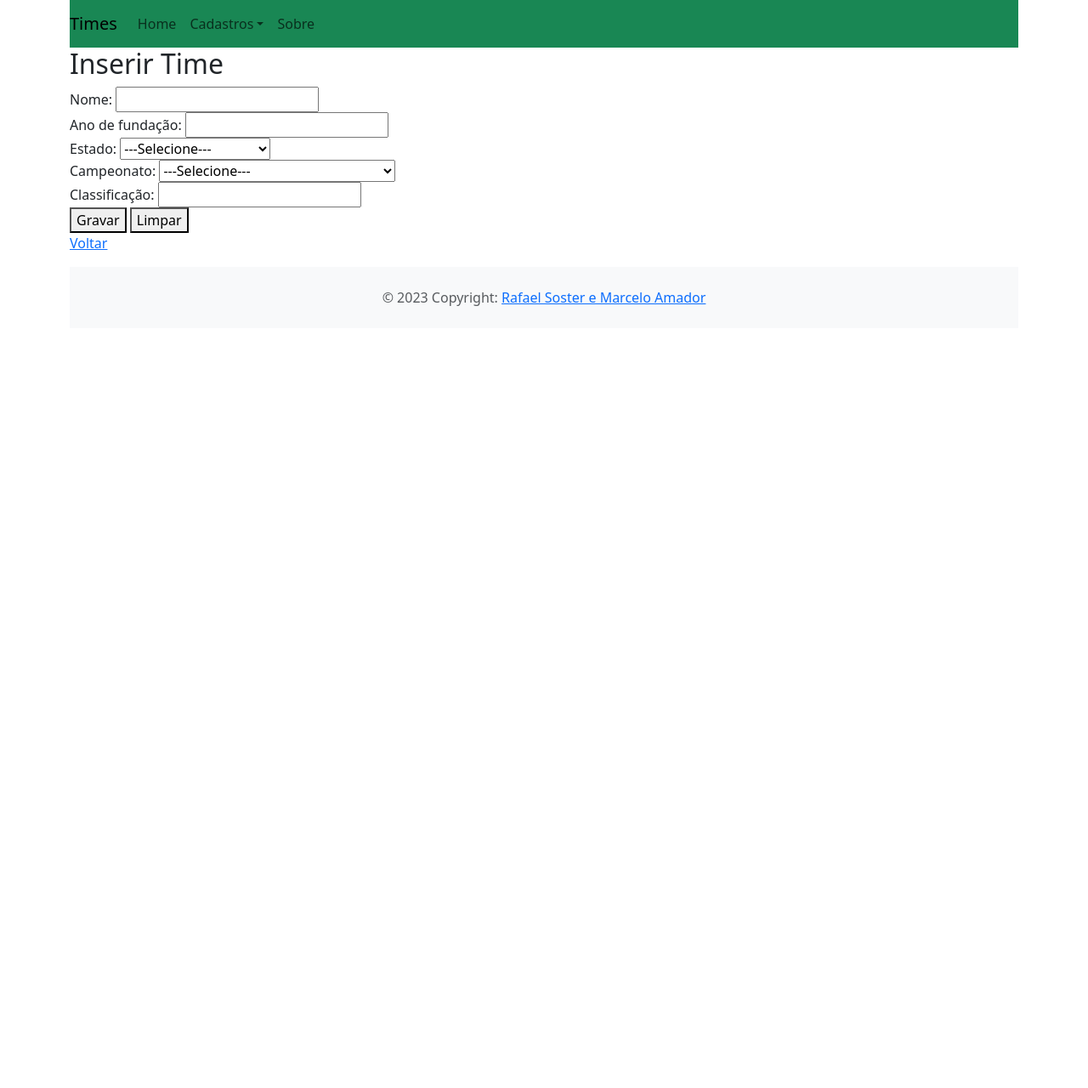
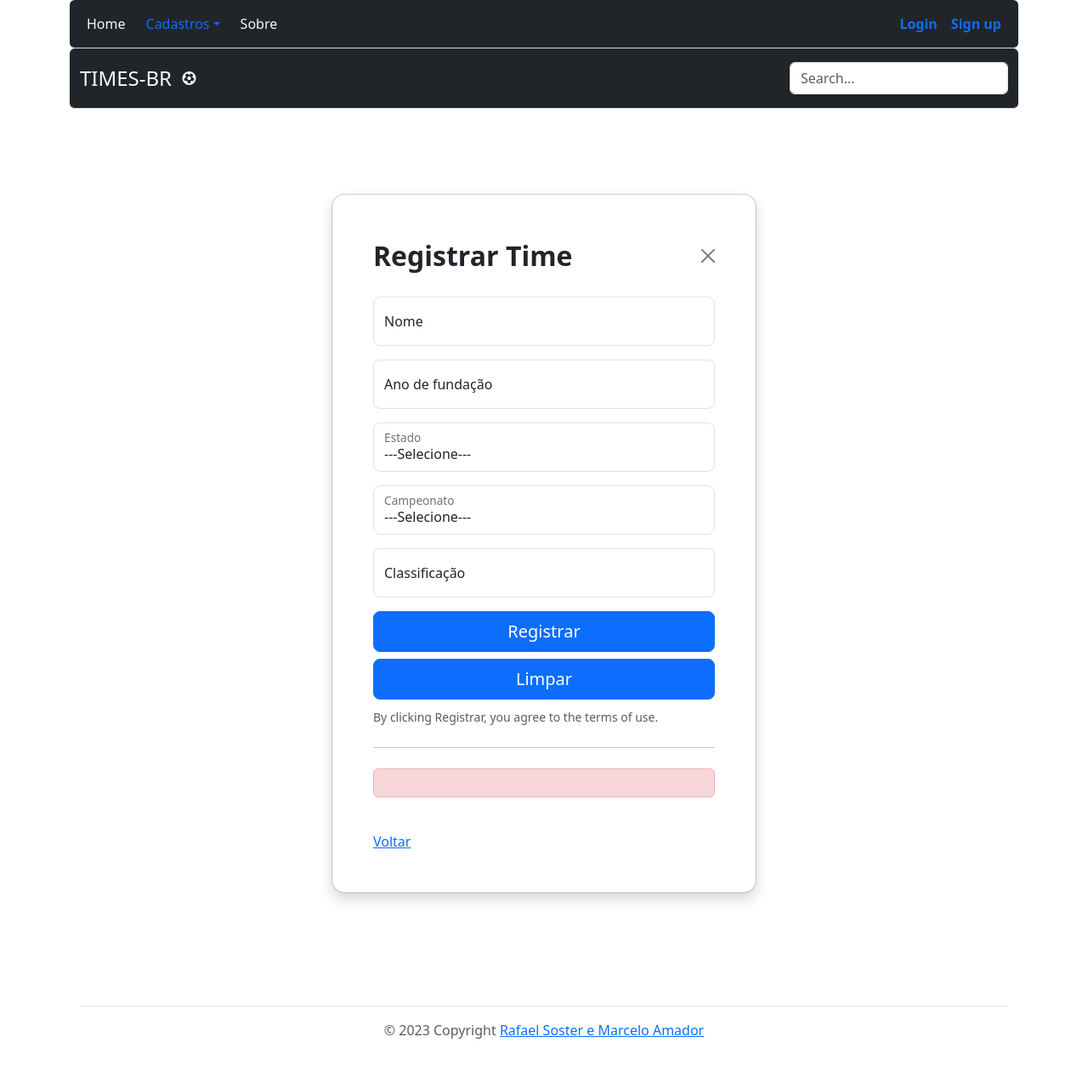
Before and after one commit to Marcelo-Freitas/crud_times, a PHP site: page /view/times/inserir.php in a window 1280 px wide. Shown: the whole page at 85% size. Before the commit the page ends 360 px from the top, so only its background shows below. Run offline with PHP 8.4, Linux system fonts and the light colour scheme; data comes from the database, SQL or seed files in the repository.

Commit message:
estilo e conserta alterar
estilização com bootstrap e atualização na captura do id da página alterar.php

```diff
--- a/view/include/footer.php
+++ b/view/include/footer.php
@@ -1,8 +1,10 @@
-<footer class="bg-light text-muted mt-3">
-        <div class="text-center p-4">
-            © 2023 Copyright: <a href="#" target="blank">Rafael Soster e Marcelo Amador</a>
-        </div>
-</footer>
+<div class="container">
+    <footer class="py-3 my-4">
+        <ul class="nav justify-content-center border-bottom pb-3 mb-3">
+        </ul>
+        <p class="text-center text-body-secondary">© 2023 Copyright <a href="https://foz.ifpr.edu.br" target="blank">Rafael Soster e Marcelo Amador</a></p>
+    </footer>
+</div>
 </div> <!-- fecha a div container no header php -->
 <script src="https://cdn.jsdelivr.net/npm/@popperjs/core@2.11.8/dist/umd/popper.min.js" integrity="sha384-I7E8VVD/ismYTF4hNIPjVp/Zjvgyol6VFvRkX/vR+Vc4jQkC+hVqc2pM8ODewa9r" crossorigin="anonymous"></script>
 <script src="https://cdn.jsdelivr.net/npm/bootstrap@5.3.2/dist/js/bootstrap.min.js" integrity="sha384-BBtl+eGJRgqQAUMxJ7pMwbEyER4l1g+O15P+16Ep7Q9Q+zqX6gSbd85u4mG4QzX+" crossorigin="anonymous"></script>
--- a/view/include/header.php
+++ b/view/include/header.php
@@ -3,8 +3,13 @@
 <head>
     <meta charset="UTF-8">
     <meta name="viewport" content="width=device-width, initial-scale=1.0">
+
+    <link rel="stylesheet" href="https://cdnjs.cloudflare.com/ajax/libs/font-awesome/6.4.2/css/all.min.css">
+
+    <link href="https://cdn.jsdelivr.net/npm/bootstrap@5.3.2/dist/css/bootstrap.min.css" rel="stylesheet" integrity="sha384-T3c6CoIi6uLrA9TneNEoa7RxnatzjcDSCmG1MXxSR1GAsXEV/Dwwykc2MPK8M2HN" crossorigin="anonymous">
+
     <title>CRUD Times</title>
-    <link href="https://cdn.jsdelivr.net/npm/bootstrap@5.3.2/dist/css/bootstrap.min.css" rel="stylesheet" integrity="sha384-T3c6CoIi6uLrA9TneNEoa7RxnatzjcDSCmG1MXxSR1GAsXEV/Dwwykc2MPK8M2HN" crossorigin="anonymous">
+
 </head>
 <body>
     <div class="container">
--- a/view/include/menu.php
+++ b/view/include/menu.php
@@ -2,29 +2,50 @@
 require_once __DIR__.'/../../util/config.php';
 ?>
 
-<nav class="navbar navbar-expand-lg navbar-light bg-success">
-    <a class="navbar-brand" href="#">Times</a>
-    <button class="navbar-toggler" type="button" data-toggle="collapse" data-target="#navSite">
-        <span class="navbar-toggler-icon"></span>
-    </button>
-    <div class="collapse navbar-collapse" id="navSite">
-        <ul class="navbar-nav ml-auto">
-        <ul class="navbar-nav ml-auto">
-        <li class="nav-item">
-            <a class="nav-link" href="<?= BASE_URL ?>/index.php">Home</a>
-        </li>
-
-        <li class="nav-item dropdown">
-            <a class="nav-link dropdown-toggle" href="#" id="navDropDown" data-toggle="dropdown">Cadastros</a>
-            <div class="dropdown-menu">
-                <a class="dropdown-item" href="<?= BASE_URL ?>/view/times/listar.php">Times</a>
-                <a class="dropdown-item" href="#">Turmas</a>
+<nav class="py-2 bg-dark border-bottom rounded-2">
+    <div class="container d-flex flex-wrap">
+        <ul class="nav me-auto">
+            <li class="nav-item"><a href="<?= BASE_URL ?>/index.php" class="nav-link link-light px-2 active" aria-current="page">Home</a></li>
+            <div class="dropdown">
+                <a class="nav-link dropdown-toggle" href="#" role="button" data-bs-toggle="dropdown" aria-expanded="false">Cadastros</a>
+                <ul class="dropdown-menu" data-bs-theme="dark">
+                    <li>
+                        <a class="dropdown-item d-flex align-items-center gap-2 py-2" href="<?= BASE_URL ?>/view/times/listar.php">
+                            <span class="d-inline-block bg-success rounded-circle p-1"></span>
+                        Times
+                        </a>
+                    </li>
+                    <li>
+                        <a class="dropdown-item d-flex align-items-center gap-2 py-2" href="#">
+                            <span class="d-inline-block bg-danger rounded-circle p-1"></span>
+                        Campeonatos
+                        </a>
+                    </li>
+                    <li>
+                        <a class="dropdown-item d-flex align-items-center gap-2 py-2" href="#">
+                            <span class="d-inline-block bg-primary rounded-circle p-1"></span>
+                        Premiações
+                        </a>
+                    </li>
+                </ul>
             </div>
-        </li>
-        <li class="nav-item">
-            <a class="nav-link" href="#">Sobre</a>
-        </li>
-    </ul>
+            <li class="nav-item"><a href="#" class="nav-link link-light px-2">Sobre</a></li>
+        </ul>
+        <ul class="nav">
+            <li class="nav-item"><a href="#" class="nav-link text-blue fw-bold px-2">Login</a></li>
+            <li class="nav-item"><a href="#" class="nav-link text-blue fw-bold px-2">Sign up</a></li>
         </ul>
     </div>
 </nav>
+
+<header class="py-3 mb-4 border-bottom bg-dark rounded-2">
+    <div class="container d-flex flex-wrap justify-content-center">
+        <a class="d-flex align-items-center mb-3 mb-lg-0 me-lg-auto text-light text-decoration-none">
+            <span class="fs-4 tex">TIMES-BR</span> &nbsp;&nbsp;&nbsp;
+            <i class="fa-solid fa-futbol"></i>
+        </a>
+        <form class="col-12 col-lg-auto mb-3 mb-lg-0">
+            <input type="search" class="form-control" placeholder="Search..." aria-label="Search">
+        </form>
+    </div>
+</header>
--- a/view/times/alterar.php
+++ b/view/times/alterar.php
@@ -17,10 +17,12 @@
     $anoFundacao = is_numeric($_POST['ano']) ? $_POST['ano'] : null;
     $idEstado = is_numeric($_POST['estado']) ? $_POST['estado'] : null;
     $idCampeonato = is_numeric($_POST['camp']) ? $_POST['camp'] : null;
+    $idTime = is_numeric($_POST['id']) ? $_POST['id'] : null;
 
     //Criar um objeto time para persistência
     $time = new Time();
     $time->setNome($nome);
+    $time->setId($idTime);
     $time->setClassificacao($classificacao);
     $time->setAnoFundacacao($anoFundacao);
     if($idEstado) {
--- a/view/times/form.php
+++ b/view/times/form.php
@@ -12,75 +12,90 @@
 $campeonatos = $campCont->listar();
 
 ?>
-<h2><?php echo (!$time || $time->getId() <= 0 ? 'Inserir' : 'Alterar');?> Time</h2>
 
-<form id="frmTime" method="POST" >
-
-    <div>
-        <label for="txtNome">Nome:</label>
-        <input type="text" name="nome" id="txtNome" value="<?php echo($time ? $time->getNome() : ''); ?>" />
+<div class="modal modal-signin position-static d-block py-5" tabindex="-1" role="dialog" id="modalSignin">
+    <div class="modal-dialog" role="document">
+        <div class="modal-content rounded-4 shadow">
+            <div class="modal-header p-5 pb-4 border-bottom-0">
+                <!-- <h1 class="modal-title fs-5" >Modal title</h1> -->
+                <label class="fw-bold mb-0 fs-2"><?php echo (!$time || $time->getId() <= 0 ? 'Registrar' : 'Alterar') ?> Time</label>
+                <button type="button" class="btn-close" data-bs-dismiss="modal" aria-label="Close" href="listar.php"></button>
             </div>
 
-    <div>
-        <label for="numAno">Ano de fundação:</label>
-        <input type="number" name="ano" id="numAno" value="<?php echo($time ? $time->getAnoFundacacao() : ''); ?>" />
+            <div class="modal-body p-5 pt-0">
+                <form id="frmTime" method="POST">
+
+                    <div class="form-floating mb-3">
+                        <input type="text" class="form-control rounded-3" id="txtNome" name="nome" placeholder="Rodrigo Góes" />
+                        <label for="txtNome">Nome</label>
                     </div>
 
-    <div>
-        <label for="selEstado">Estado:</label>
-        <select id="selEstado" name="estado">
+                    <div class="form-floating mb-3">
+                        <input type="number" class="form-control rounded-3" id="numAno" name="ano" placeholder="1899" />
+                        <label for="numAno">Ano de fundação</label>
+                    </div>
+
+                    <div class="form-floating mb-3">
+                        <select class="form-control rounded-3" id="selEstado" name="estado" />
                             <option value="">---Selecione---</option>
 
-            <?php foreach($estados as $estado): ?>
+                            <?php foreach ($estados as $estado) : ?>
                                 <option value="<?= $estado->getId(); ?>"
                                     <?php
-                        if ($time && $time->getEstado() &&
-                            $time->getEstado()->getId() == $estado->getId())
+                                        if ($time && $time->getEstado() &&$time->getEstado()->getId() == $estado->getId()){
                                             echo "selected";
+                                        }
                                     ?>
                                 >
                                     <?= $estado->getNome(); ?>
                                 </option>
                             <?php endforeach; ?>
                         </select>
+                        <label for="selEstado">Estado</label>
                     </div>
 
-    <div>
-        <label for="selCampeonato">Campeonato:</label>
-        <select id="selCampeonato" name="camp">
+                    <div class="form-floating mb-3">
+                        <select class="form-control rounded-3" id="selCampeonato" name="camp" />
                             <option value="">---Selecione---</option>
 
-            <?php foreach($campeonatos as $campeonato): ?>
+                            <?php foreach ($campeonatos as $campeonato) : ?>
                                 <option value="<?= $campeonato->getId(); ?>"
                                     <?php
-                        if ($time && $time->getCampeonato() &&
-                            $time->getCampeonato()->getId() == $campeonato->getId())
+                                        if ($time && $time->getCampeonato() && $time->getCampeonato()->getId() == $campeonato->getId()){
                                             echo "selected";
+                                        }
                                     ?>
                                 >
                                     <?= $campeonato->getNome(); ?>
                                 </option>
                             <?php endforeach; ?>
                         </select>
+                        <label for="selCampeonato">Campeonato</label>
                     </div>
 
-    <div>
-        <label for="numClass">Classificação:</label>
-        <input type="number" name="classificacao" id="numClass" value="<?php echo($time ? $time->getClassificacao(): ''); ?>" />
+                    <div class="form-floating mb-3">
+                        <input type="number" class="form-control rounded-3" id="numClass" name="classificacao" placeholder="1º" />
+                        <label for="numClass">Classificação</label>
                     </div>
 
-    <input type="hidden" name="id" value="<?php echo($time ? $time->getId() : 0); ?>" />
+                    <input type="hidden" name="id" value="<?php echo ($time ? $time->getId() : 0); ?>" />
                     <input type="hidden" name="submetido" value="1" />
 
-    <button type="submit">Gravar</button>
-    <button type="reset">Limpar</button>
-
+                    <button class="w-100 mb-2 btn btn-lg rounded-3 btn-primary" type="submit"><?php echo (!$time || $time->getId() <= 0 ? 'Registrar' : 'Alterar') ?></button>
+                    <button class="w-100 mb-2 btn btn-lg rounded-3 btn-primary" type="reset">Limpar</button>
+                    <small class="text-muted">By clicking <?php echo (!$time || $time->getId() <= 0 ? 'Registrar' : 'Alterar') ?>, you agree to the terms of use.</small>
+                    <hr class="my-4">
                 </form>
-
-<div style="color: red;">
+                <div class="alert alert-danger" role="alert">
                     <?= $msgErro; ?>
                 </div>
+                <br>
 
                 <a href="listar.php">Voltar</a>
 
+            </div>
+        </div>
+    </div>
+</div>
+
 <?php require_once(__DIR__ . "/../include/footer.php"); ?>
```
Also changed, not shown: index.php (+24 -0 lines), view/times/listar.php (+13 -9 lines). Lines whose indentation alone changed are shown as unchanged.
